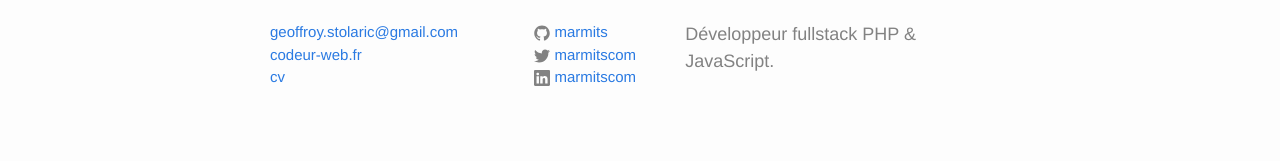
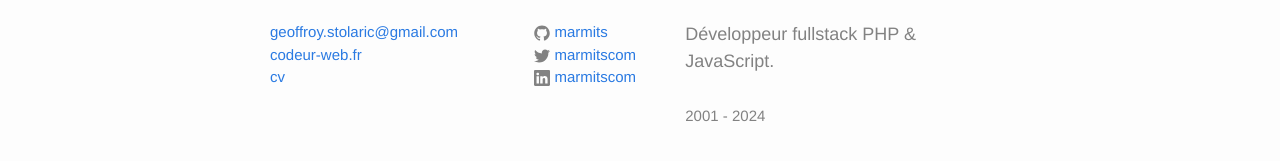
Before and after one commit to marmits/marmits.github.io, a Jekyll site: the page built from _posts/2024-02-14-read-cv-link.markdown, in a window 1280 px wide. Shown: the part 381-542 px from the top of the page. Built offline with Jekyll 4.4.1, drawn with Linux system fonts in a browser that asks for light colours.

Commit message:
test year

```diff
--- a/_includes/footer.html
+++ b/_includes/footer.html
@@ -69,7 +69,7 @@
         <p class="text description">{{ site.description }}</p>
       </div>
 
-
+      <div class="footer-col">2001 - {{ 'now' | date: "%Y" }}</div>
 
     </div>
 
```
